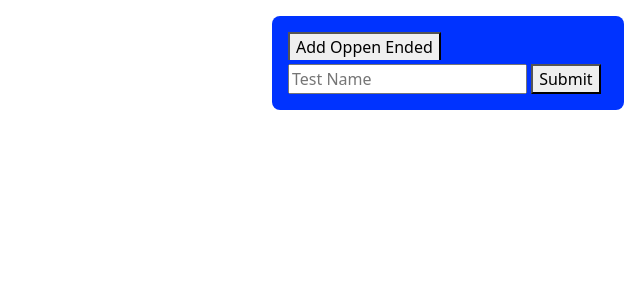
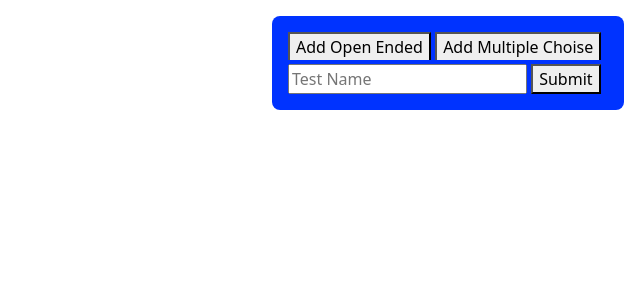
Before and after one commit to davidcloak/PracticeTestMaker, a Django app: page /make in a window 1280 px wide. Shown: the top 300 px of the page, without its empty margins (640-1280 px from the left). Run offline with Django 3.2, Linux system fonts and the light colour scheme; some libraries are stand-ins or nearby versions.

Commit message:
Open now spelled right

```diff
--- a/tombApp/templates/MakeTest.html
+++ b/tombApp/templates/MakeTest.html
@@ -62,7 +62,7 @@
     <div id="spacer"></div>
 
     <div id="banner">
-      <button onclick="AddOpenEnded()">Add Oppen Ended</button>
+      <button onclick="AddOpenEnded()">Add Open Ended</button>
       <button onclick="AddMultipeChoise()">Add Multiple Choise</button>
     </div>
 
```
